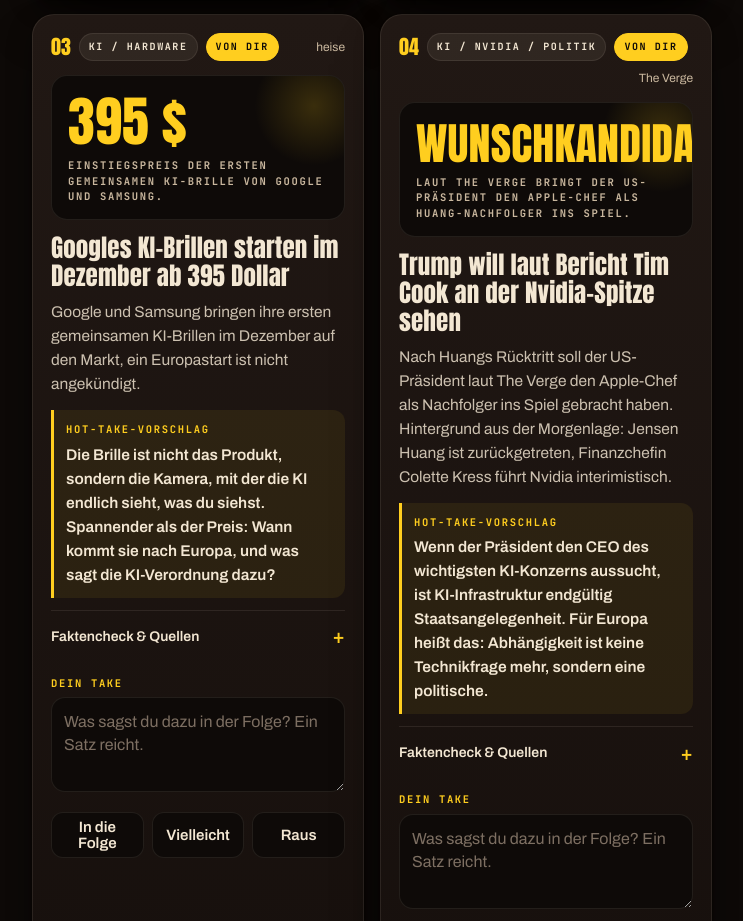
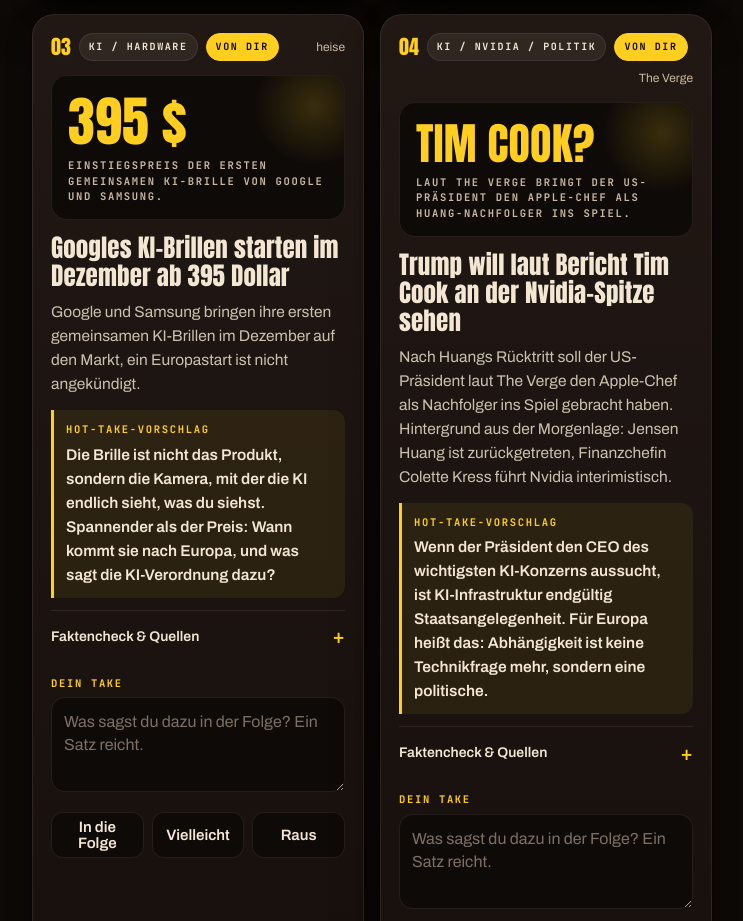
Before and after one commit to mm8923b/kisnack-news-2026-11-13, a plain HTML site: page index.html in a window 1280 px wide. Shown: the part 1922-2843 px from the top of the page, without its empty margins (268-1011 px from the left). Drawn offline with Linux system fonts and the light colour scheme.

Commit message:
Hingucker Nvidia-Karte gekürzt
Co-Authored-By: Claude Opus 5.5 <noreply@anthropic.com>

```diff
--- a/index.html
+++ b/index.html
@@ -177,7 +177,7 @@ body.spick .spickhead{display:block;font-size:11px;color:var(--y);margin:0 0 2px
 </article>
 <article class="card" data-id="trump-cook-nvidia" id="c-trump-cook-nvidia">
  <div class="card-top"><span class="num">04</span><span class="pill mono ">KI / Nvidia / Politik</span><span class="pill mono pill-du">von dir</span><span class="via">The Verge</span></div>
- <div class="eye eye-wort"><div class="big">Wunschkandidat</div><div class="biglabel mono">Laut The Verge bringt der US-Präsident den Apple-Chef als Huang-Nachfolger ins Spiel.</div></div>
+ <div class="eye eye-wort"><div class="big">Tim Cook?</div><div class="biglabel mono">Laut The Verge bringt der US-Präsident den Apple-Chef als Huang-Nachfolger ins Spiel.</div></div>
  <h2>Trump will laut Bericht Tim Cook an der Nvidia-Spitze sehen</h2>
  <p class="news">Nach Huangs Rücktritt soll der US-Präsident laut The Verge den Apple-Chef als Nachfolger ins Spiel gebracht haben. Hintergrund aus der Morgenlage: Jensen Huang ist zurückgetreten, Finanzchefin Colette Kress führt Nvidia interimistisch.</p>
  <div class="urteil"><div class="lab mono">Hot-Take-Vorschlag</div><p>Wenn der Präsident den CEO des wichtigsten KI-Konzerns aussucht, ist KI-Infrastruktur endgültig Staatsangelegenheit. Für Europa heißt das: Abhängigkeit ist keine Technikfrage mehr, sondern eine politische.</p></div>
```
